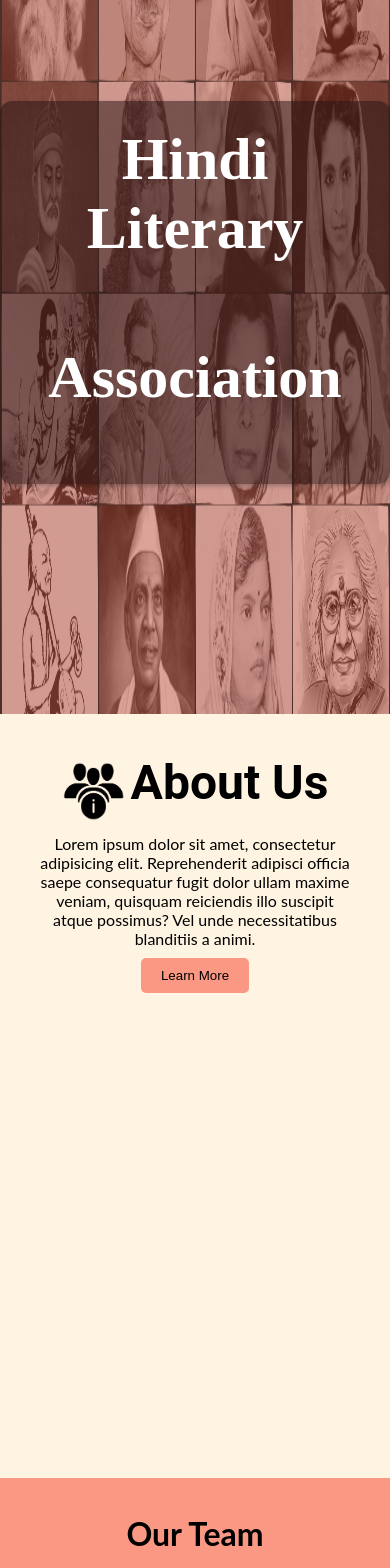
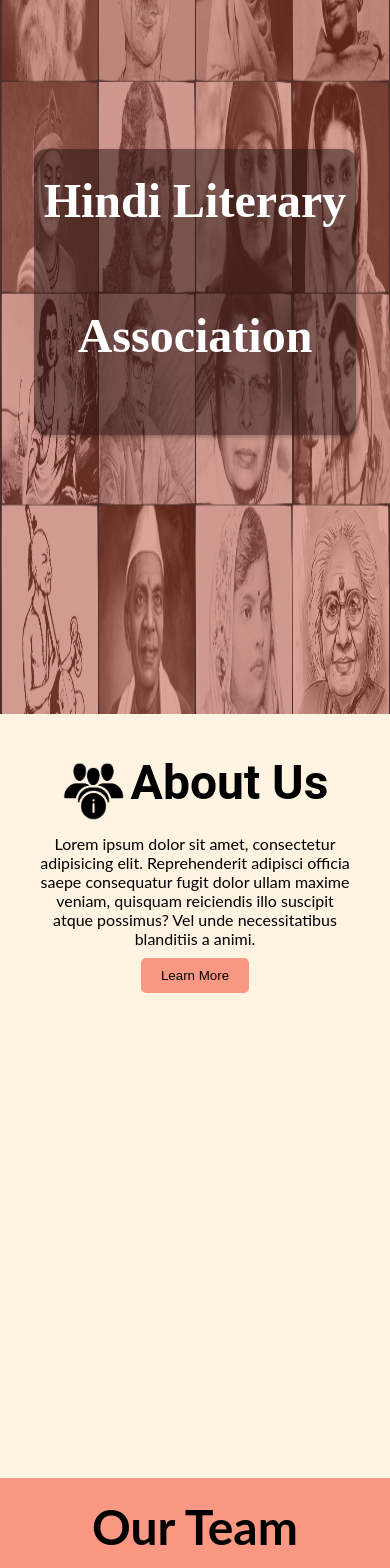
Before and after one commit to HLA-VITC/Website_HLA, a React (Create React App) app: page / in a window 390 px wide. Shown: the part 180-1748 px from the top of the page. Built offline with nearby package versions, Linux system fonts and the light colour scheme.

Commit message:
Phase2.0

```diff
--- a/src/App.css
+++ b/src/App.css
@@ -9,7 +9,13 @@
 }
 
 h1 {
+  font-size: 3rem;
   margin: 1rem auto 4rem;
+}
+
+.Team_Title{
+  font-size: 3rem;
+  margin-bottom: 1.2rem;
 }
 
 .event--image {
@@ -50,6 +56,17 @@ h1 {
   opacity: 0.7;
 }
 
+.teamCard{
+  transition: 0.3s all ease-in-out;
+}
+
 .teamCard:hover {
   transform: scale(1.05);
 }
+
+
+@media(max-width: 768px) {
+  .card {
+    margin: auto 3rem;
+  }
+}
--- a/src/App.jsx
+++ b/src/App.jsx
@@ -43,7 +43,7 @@ export default function App() {
         className="event"
         style={{ padding: 20, backgroundColor: "#FA9884" }}
       >
-        <h1>Our Team</h1>
+        <h2 className="Team_Title">Our Team</h2>
         <Carousel
           showDots={false}
           responsive={teamResponsive}
--- a/src/Event.jsx
+++ b/src/Event.jsx
@@ -5,7 +5,8 @@ export default function Event(props) {
 
     <div className="card" id='event'>
 
-      <img className="event--image" src={props.url} style={{width: 250, height: 250}} alt="event image" />
+      {/* <img className="event--image" src={props.url} style={{width: 250, height: 250}} alt="event image" /> */}
+      <img className="event--image" src={props.url}  alt="event image" />
       <h2>{props.name}</h2>
       <p className="date">{props.date}</p>
       <p>{props.description}</p>
--- a/src/Footer.css
+++ b/src/Footer.css
@@ -10,11 +10,11 @@
     display: flex;
     justify-content: space-between;
     align-items: flex-start;
-    flex-wrap: wrap;
+    /* flex-wrap: wrap; */
   }
 
   .footer__logo {
-    margin-bottom: 30px;
+    margin-bottom: 100px;
   }
 
   .footer__logo img {
@@ -46,7 +46,7 @@
     padding: 5px 12px 35px 15px;
     position: absolute;
     left: 10;
-    bottom: 33%;
+    bottom: 30%;
     transform: translateY(50%);
   }
 
@@ -54,7 +54,7 @@
     padding: 5px 12px 15px 15px;
     position: absolute;
     left: 25%;
-    bottom: 45%;
+    bottom: 40%;
     transform: translateY(50%);
   }
 
```
Also changed, not shown: src/img/bg2.png.
